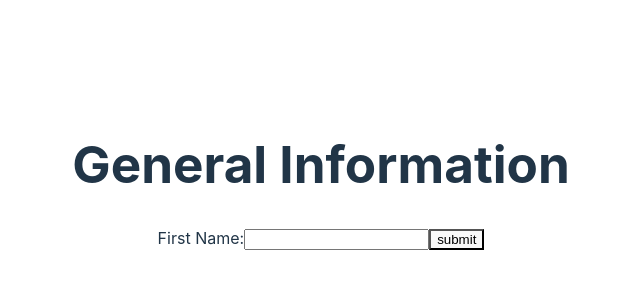
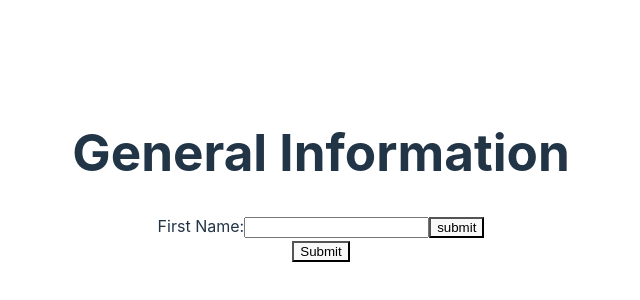
Before and after one commit to CameronTheDeveloper/cv-application, a React app: page / in a window 1280 px wide. Shown: the part 224-524 px from the top of the page, without its empty margins (319-959 px from the left). Built offline with nearby package versions, Linux system fonts and the light colour scheme; the HTML template or start-up script is replaced by a standard one.

Commit message:
Add InfoSection component for firstName display

```diff
--- a/src/components/General-info.jsx
+++ b/src/components/General-info.jsx
@@ -1,6 +1,6 @@
 import { useState } from "react";
 import { Form } from "./Input-elements";
-import { Info } from "./Info-elements";
+import InfoSection from "./Info-section";
 
 function General_top() {
     return (
@@ -10,38 +10,28 @@ function General_top() {
 
 function General_mid() {
     const [firstName, setFirstName] = useState('');
-    const [inputMode, setInputMode] = useState(true);
 
     function handleFirstNameChange(e) {
         setFirstName(e.target.value);
     }
 
-    function handleSubmit(e) {
-        e.preventDefault();
-        setInputMode(false);
-    }
-
-    function handleEdit() {
-        setInputMode(true);
-    }
-
     return (
         <div className='general-info container'>
             {
-                inputMode ?
-                    <Form
-                        labelText={'First Name'}
-                        inputType={'text'}
-                        inputValue={firstName}
-                        inputId={'firstNameInput'}
-                        handleChange={handleFirstNameChange}
-                        handleSubmit={handleSubmit}>
-                    </Form>
-                    : <Info
-                        data={firstName}
-                        handleEdit={handleEdit}
-                        infoClass={'name'}>
-                    </Info>
+                <div>
+                    <InfoSection
+                        inputs={<Form
+                            labelText={'First Name'}
+                            inputType={'text'}
+                            inputValue={firstName}
+                            inputId={'firstNameInput'}
+                            handleChange={handleFirstNameChange}
+                        >
+                        </Form>}
+                        info={firstName}>
+                    </InfoSection>
+
+                </div>
             }
         </div>
 
```
